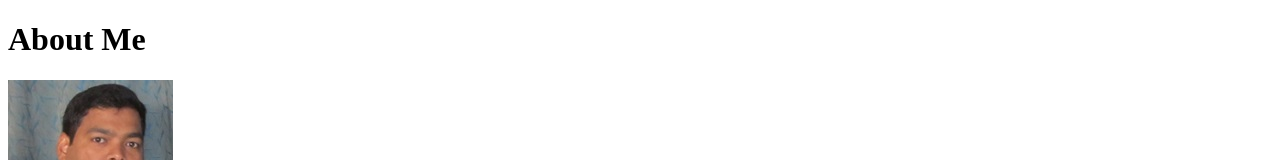
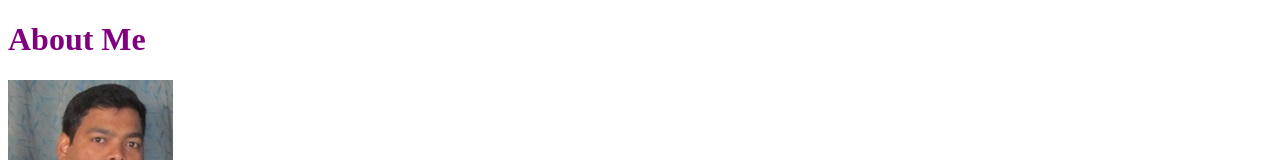
Before and after one commit to mohan-projects/Test, a plain HTML site: page index.html in a window 1280 px wide. Shown: the top 160 px of the page. Drawn offline with Linux system fonts and the light colour scheme.

Commit message:
version 1.0.2

```diff
--- a/index.html
+++ b/index.html
@@ -7,7 +7,7 @@
     <title>Mohan Portfolio</title>
 </head>
 <body>
-    <h1>About Me</h1>
+    <h1 style="color: purple; font-weight:bolder;">About Me</h1>
     <img src="Mohan.jpg" alt="mohan photo">
     <p>I am Mohan and I have been working with EKCS for almost 14 years now and during EKCS tenure I learned a lot about various types of publications and publishings whether it's print, web or videos. As of now, I am taking care of Print Ad Department.  </p>
 </body>
```
